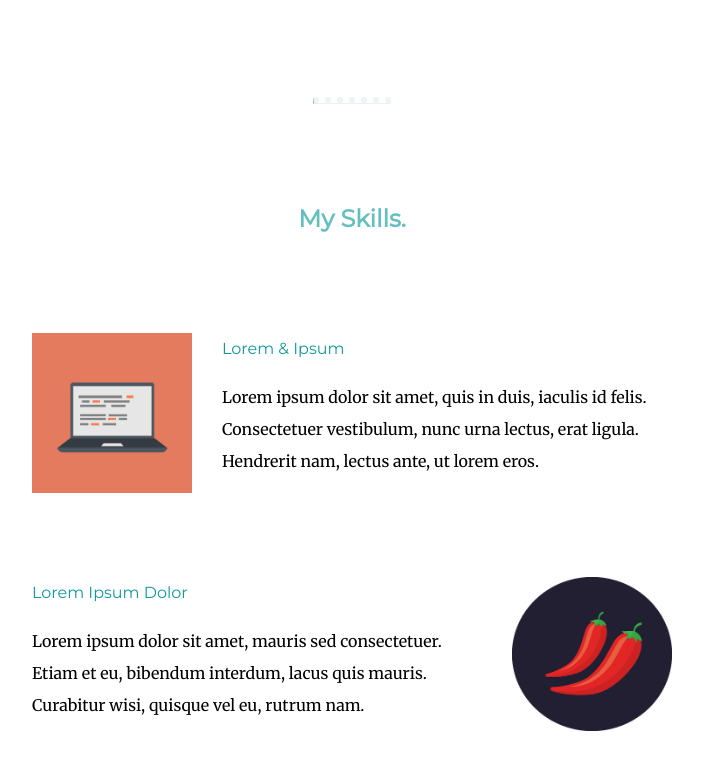
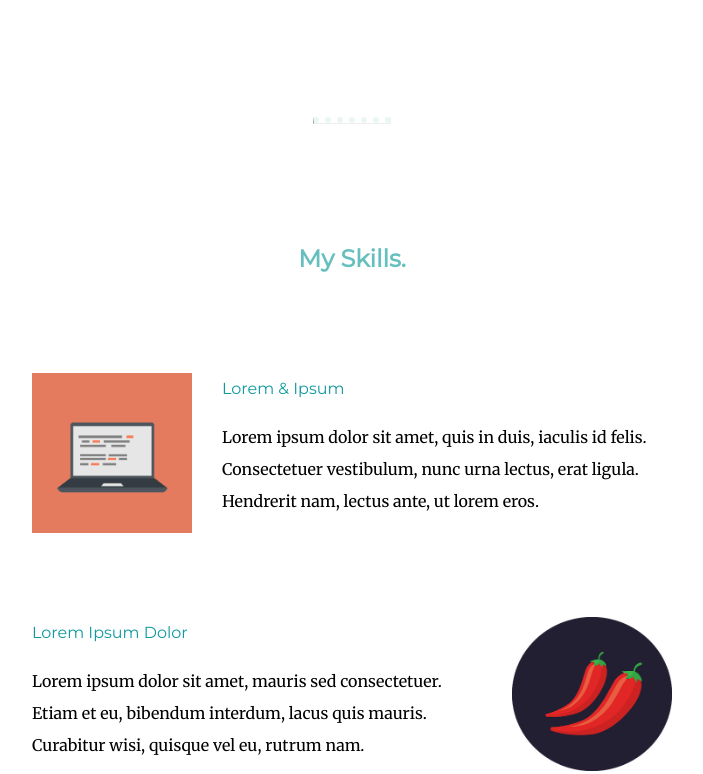
Before and after one commit to juhookgu/cv, a plain HTML site: page index.html in a window 1280 px wide. Shown: the part 1372-2146 px from the top of the page, without its empty margins (288-991 px from the left). Drawn offline with Linux system fonts and the light colour scheme.

Commit message:
Update styles.css
Using hr margin 100 on  1920x1080 Screen is bad idae, due to chillies pic will be bigger to the same level of  2nd hr .
Margin 120px fix it.

```diff
--- a/css/styles.css
+++ b/css/styles.css
@@ -15,7 +15,7 @@ h1 {
 hr{
     border-top: 6px dotted #EAF6F6;
     width: 6%;
-    margin: 100px auto;
+    margin: 120px auto;
 }
 
 h2 {
```
